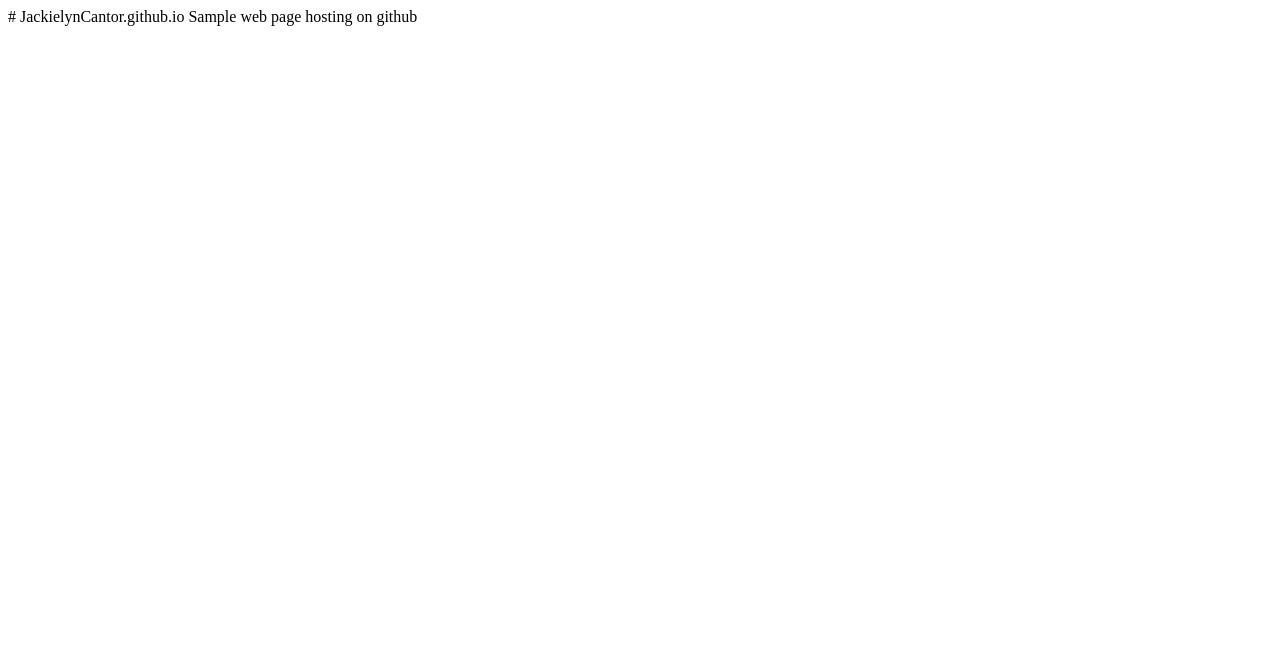
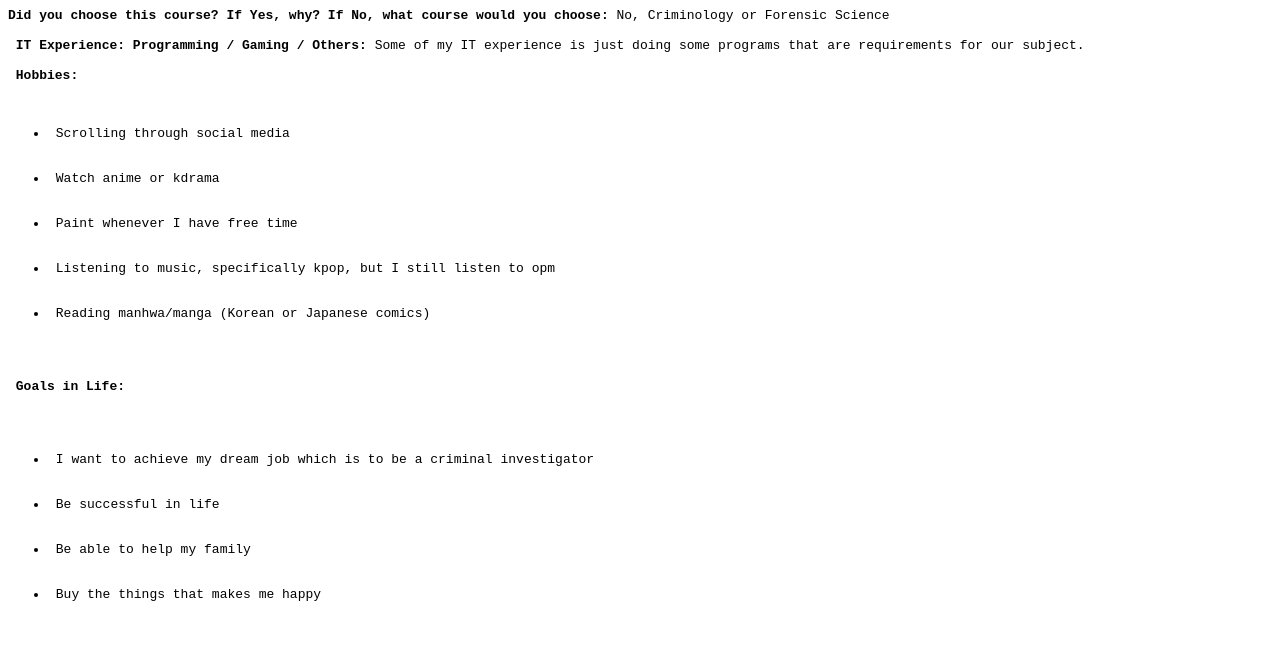
Before and after one commit to JackielynCantor/JackielynCantor.github.io, a plain HTML site: page index.html in a window 1280 px wide. Drawn offline with Linux system fonts and the light colour scheme.

Commit message:
Update index.html

```diff
--- a/index.html
+++ b/index.html
@@ -1,2 +1,26 @@
-# JackielynCantor.github.io
-Sample web page hosting on github
+<html>
+<head>
+<style>
+</style>
+</head>
+<body> <pre>
+<strong>Did you choose this course? If Yes, why? If No, what course would you choose:</strong> No, Criminology or Forensic Science
+
+ <strong>IT Experience: Programming / Gaming / Others:</strong> Some of my IT experience is just doing some programs that are requirements for our subject.
+
+ <strong >Hobbies:</strong>
+     <ul id="list"> <li> Scrolling through social media</li>
+   <li> Watch anime or kdrama</li>
+   <li> Paint whenever I have free time</li>
+   <li> Listening to music, specifically kpop, but I still listen to opm</li>
+   <li> Reading manhwa/manga (Korean or Japanese comics)</li>
+     </ul>
+<strong id="info"> Goals in Life: </strong>
+ <ul id="list">
+    <li> I want to achieve my dream job which is to be a criminal investigator</li>
+    <li> Be successful in life</li>
+    <li> Be able to help my family</li>
+    <li> Buy the things that makes me happy</li>
+ </ul>
+</pre>
+</body>
```
